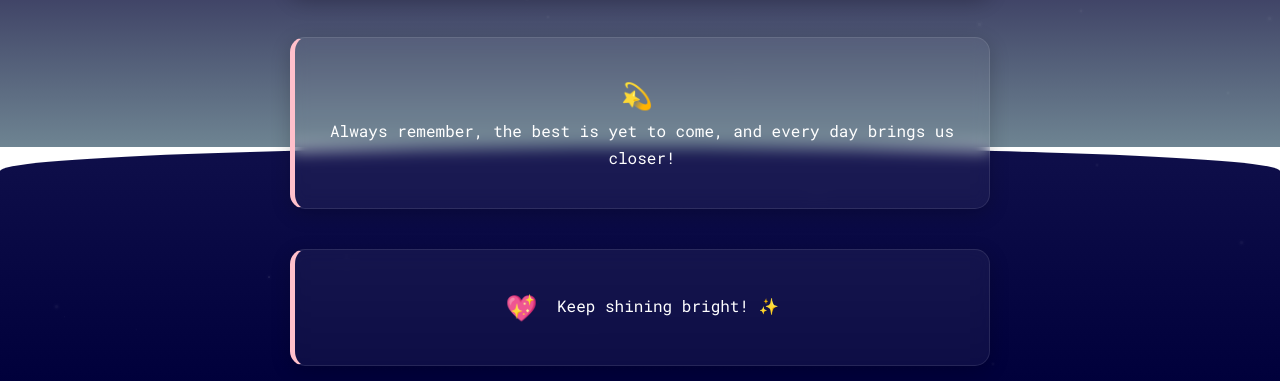
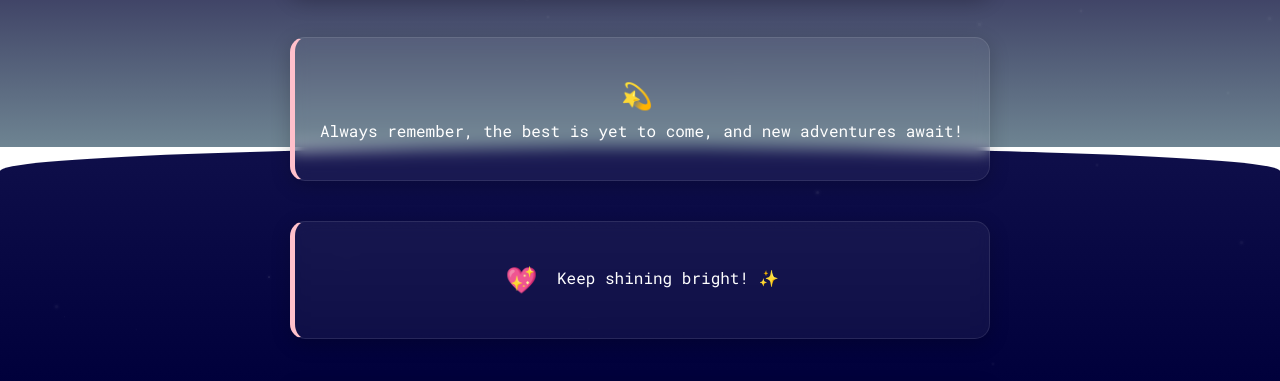
Before and after one commit to sarthakariya/countdown, a plain HTML site: page index.html in a window 1280 px wide. Shown: the part 413-794 px from the top of the page. Drawn offline with Linux system fonts and the light colour scheme.

Commit message:
Update index.html

```diff
--- a/index.html
+++ b/index.html
@@ -29,7 +29,7 @@
         </div>
 
         <div class="card message-box" id="messageCard1">
-            <p><span class="emoji">💫</span> <span class="text-reveal-animation">Always remember, the best is yet to come, and every day brings us closer!</span></p>
+            <p><span class="emoji">💫</span> <span class="text-reveal-animation">Always remember, the best is yet to come, and new adventures await!</span></p>
         </div>
         <div class="card message-box" id="messageCard2">
             <p><span class="emoji">💖</span> <span class="text-reveal-animation">Keep shining bright! ✨</span></p>
```
